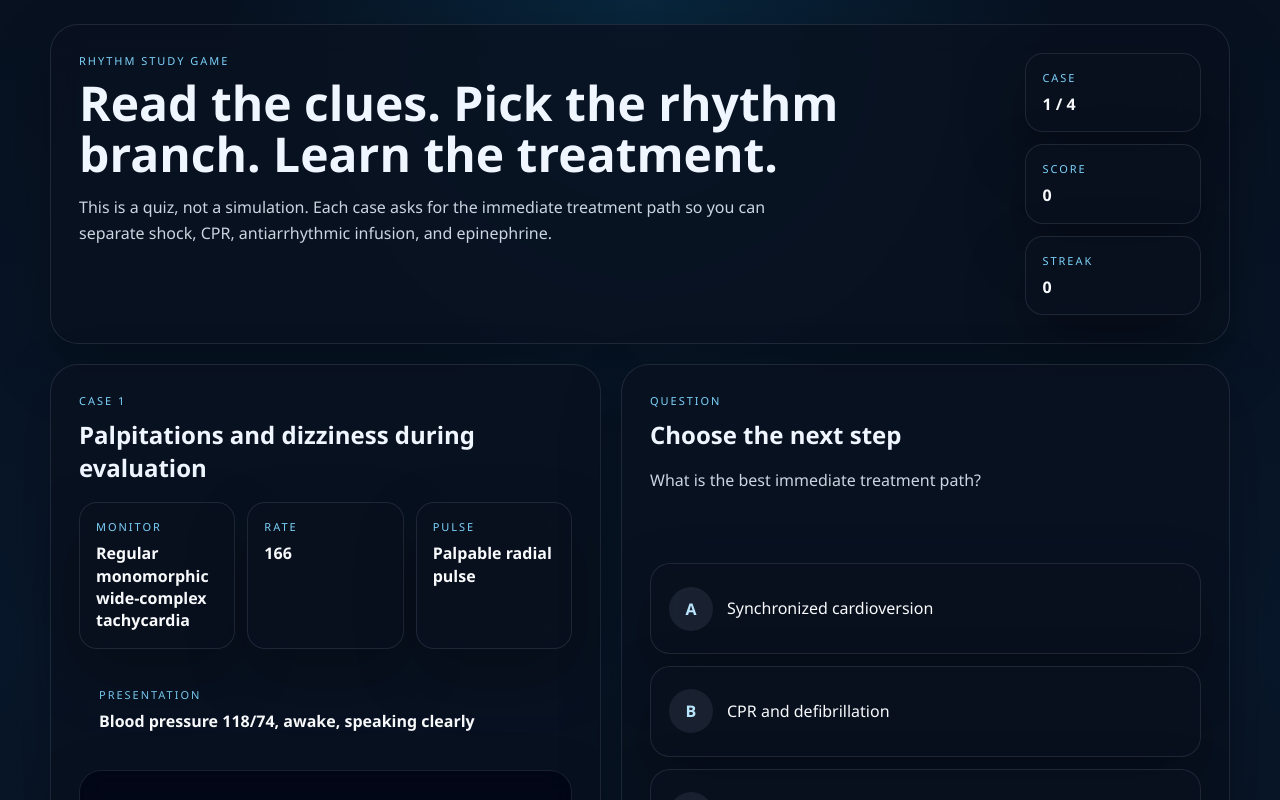
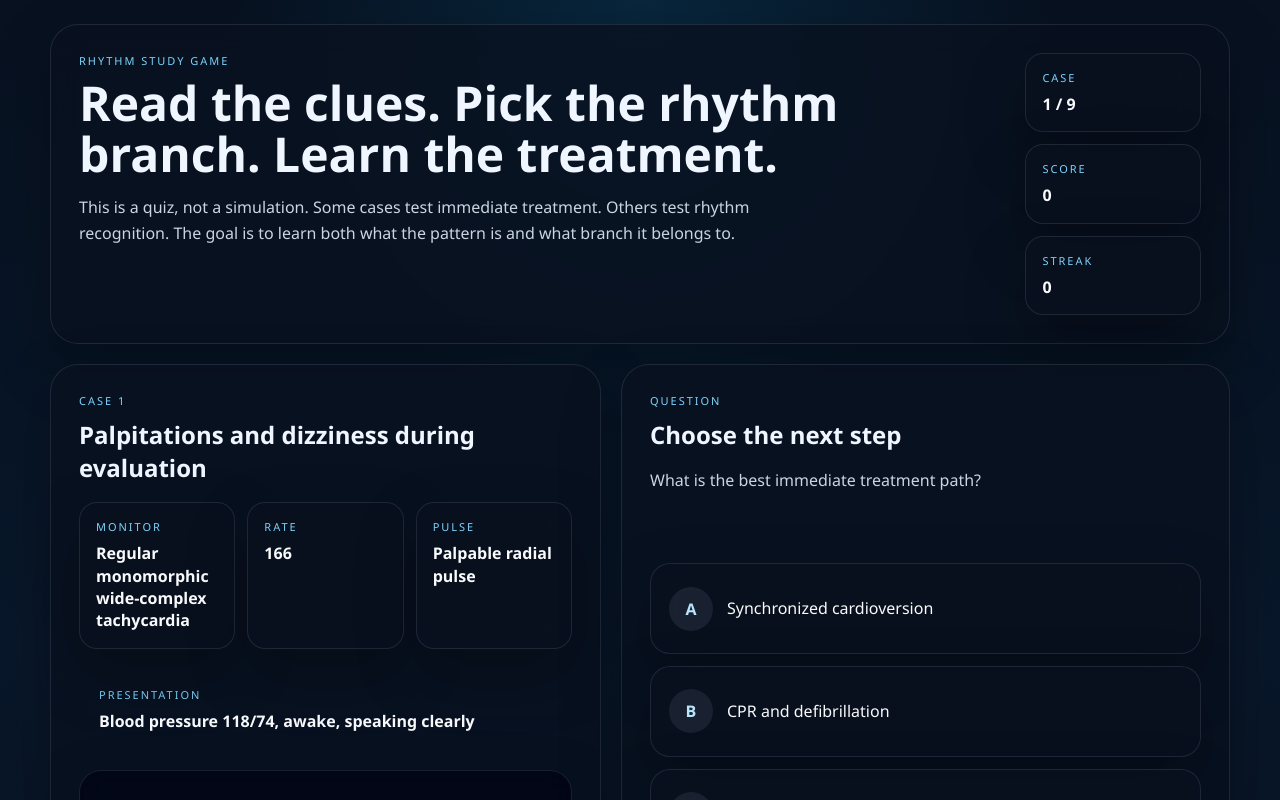
Before and after one commit to Mathewmoslow/vt-rhythm-game, a React (Vite) app: page / in a window 1280 px wide. Shown: the top 800 px of the page. Built offline with nearby package versions, Linux system fonts and the light colour scheme.

Commit message:
Add block and PVC pattern cases

```diff
--- a/src/App.jsx
+++ b/src/App.jsx
@@ -81,6 +81,81 @@ const cases = [
     why: 'PEA is not a shockable rhythm. The immediate branch is high-quality CPR plus epinephrine as soon as possible, while you search for reversible causes.',
     ecg: '14,58 20,56 26,58 32,54 38,56 44,58 50,56 56,58 62,54 68,56 74,58 80,56 86,58',
   },
+  {
+    id: 'first-degree-block',
+    title: 'Case 5',
+    rhythm: 'Sinus rhythm with a long but fixed PR interval',
+    presentation: 'Incidental rhythm on a stable patient',
+    bpm: 62,
+    pulse: 'Regular pulse present',
+    hemodynamics: 'Comfortable, talking, normal perfusion',
+    clues: ['Every P wave is followed by a QRS', 'PR interval stays prolonged but constant', 'No dropped beats'],
+    question: 'Which rhythm pattern best fits this strip?',
+    options: ['First-degree AV block', 'Second-degree AV block', 'Third-degree AV block', 'Ventricular bigeminy'],
+    answer: 0,
+    why: 'This is first-degree AV block because every atrial impulse conducts, but the PR interval is prolonged and fixed. In an otherwise stable patient, this is usually monitored rather than shocked or paced.',
+    ecg: '10,56 14,54 18,56 24,56 30,18 34,74 38,44 44,56 50,56 56,18 60,74 64,44 70,56 76,56 82,18 86,74',
+  },
+  {
+    id: 'second-degree-block',
+    title: 'Case 6',
+    rhythm: 'Grouped beats with an occasional dropped QRS',
+    presentation: 'Lightheaded patient with intermittent pauses',
+    bpm: 44,
+    pulse: 'Slow irregular pulse present',
+    hemodynamics: 'Dizzy but not pulseless',
+    clues: ['PR interval lengthens across the group', 'A P wave appears without a QRS after it', 'Then the cycle repeats'],
+    question: 'Which rhythm pattern best fits this strip?',
+    options: ['First-degree AV block', 'Second-degree AV block (Mobitz I)', 'Third-degree AV block', 'PEA'],
+    answer: 1,
+    why: 'Progressive PR prolongation followed by a dropped beat is the classic Wenckebach pattern, which is second-degree AV block type I. If symptomatic, treatment follows the bradycardia pathway rather than shock.',
+    ecg: '8,56 14,54 20,56 28,18 32,74 36,44 42,56 48,54 56,56 64,18 68,74 72,44 78,54 84,56',
+  },
+  {
+    id: 'third-degree-block',
+    title: 'Case 7',
+    rhythm: 'Severe bradycardia with AV dissociation',
+    presentation: 'Near-syncope with very slow perfusion',
+    bpm: 28,
+    pulse: 'Very slow pulse present',
+    hemodynamics: 'Pale, weak, about to pass out',
+    clues: ['P waves and QRS complexes do not line up', 'Atrial activity marches through independently', 'Ventricular escape rhythm is slow'],
+    question: 'Which rhythm pattern best fits this strip?',
+    options: ['First-degree AV block', 'Second-degree AV block', 'Third-degree AV block', 'Ventricular trigeminy'],
+    answer: 2,
+    why: 'This is third-degree AV block because the atria and ventricles are dissociated. In a symptomatic patient, think pacing rather than cardioversion or defibrillation.',
+    ecg: '10,54 16,56 22,54 30,20 34,76 38,46 46,54 52,56 58,54 66,20 70,76 74,46 82,54 88,56',
+  },
+  {
+    id: 'bigeminy',
+    title: 'Case 8',
+    rhythm: 'Alternating normal beats and wide premature beats',
+    presentation: 'Palpitations after caffeine and poor sleep',
+    bpm: 88,
+    pulse: 'Pulse present',
+    hemodynamics: 'Stable and talking',
+    clues: ['Every other beat is a PVC', 'The ectopic beat is wide and premature', 'Pattern repeats 1:1'],
+    question: 'Which rhythm pattern best fits this strip?',
+    options: ['First-degree AV block', 'Ventricular bigeminy', 'Ventricular trigeminy', 'Pulseless VT'],
+    answer: 1,
+    why: 'PVCs occurring every other beat is ventricular bigeminy. In a stable patient, the usual next step is assessment, monitoring, and correction of triggers rather than shock.',
+    ecg: '10,56 16,18 20,76 24,44 32,56 38,18 42,76 46,44 54,56 60,18 64,76 68,44 76,56 82,18 86,76',
+  },
+  {
+    id: 'trigeminy',
+    title: 'Case 9',
+    rhythm: 'Two normal beats followed by one wide premature beat',
+    presentation: 'Intermittent skipped beats during observation',
+    bpm: 84,
+    pulse: 'Pulse present',
+    hemodynamics: 'Stable and alert',
+    clues: ['Every third beat is a PVC', 'Two conducted beats occur before the wide premature beat', 'Pattern repeats regularly'],
+    question: 'Which rhythm pattern best fits this strip?',
+    options: ['Ventricular bigeminy', 'Third-degree AV block', 'Ventricular trigeminy', 'Pulseless VT'],
+    answer: 2,
+    why: 'PVCs every third beat is ventricular trigeminy. Like bigeminy, this usually prompts evaluation of symptoms and triggers, not immediate shock in a stable patient.',
+    ecg: '10,56 18,18 22,76 26,44 34,56 42,18 46,76 50,44 58,56 66,18 70,76 74,44 82,56',
+  },
 ];
 
 function StatCard({ label, value }) {
@@ -143,8 +218,8 @@ export default function App() {
             <div className="eyebrow">Rhythm Study Game</div>
             <h1>Read the clues. Pick the rhythm branch. Learn the treatment.</h1>
             <p className="hero-copy">
-              This is a quiz, not a simulation. Each case asks for the immediate treatment path so you can separate
-              shock, CPR, antiarrhythmic infusion, and epinephrine.
+              This is a quiz, not a simulation. Some cases test immediate treatment. Others test rhythm recognition.
+              The goal is to learn both what the pattern is and what branch it belongs to.
             </p>
           </div>
           <div className="hero-stats">
```
